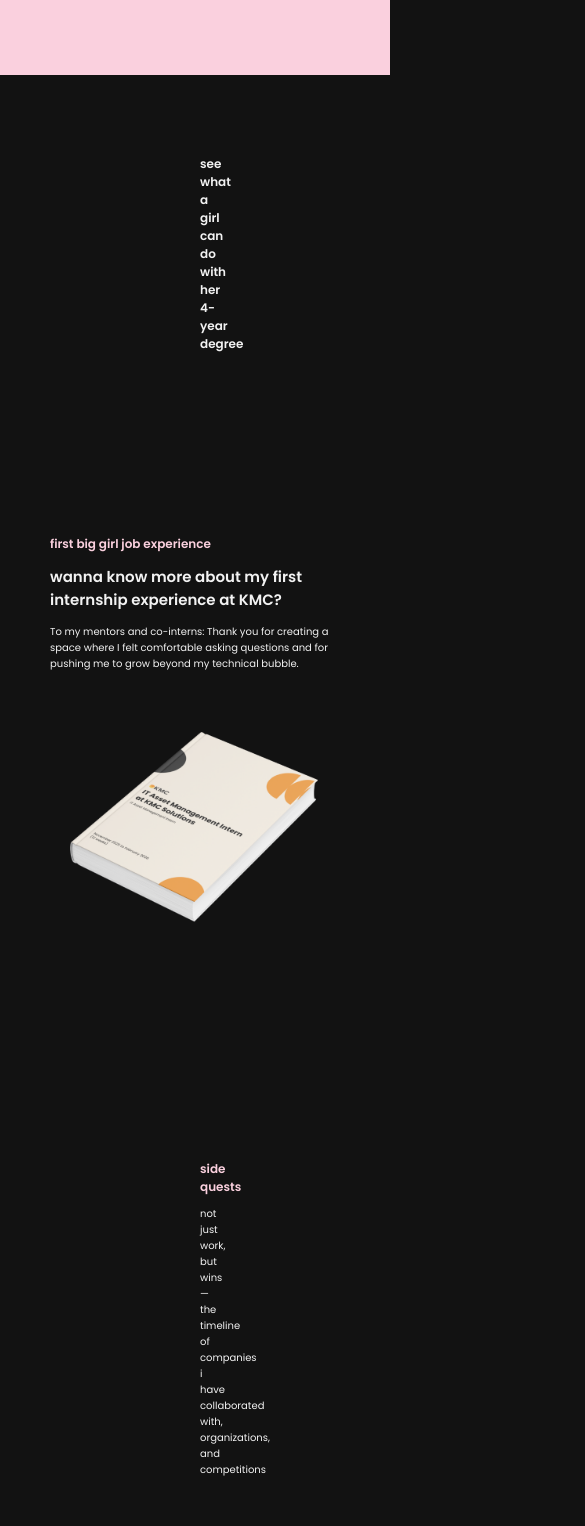
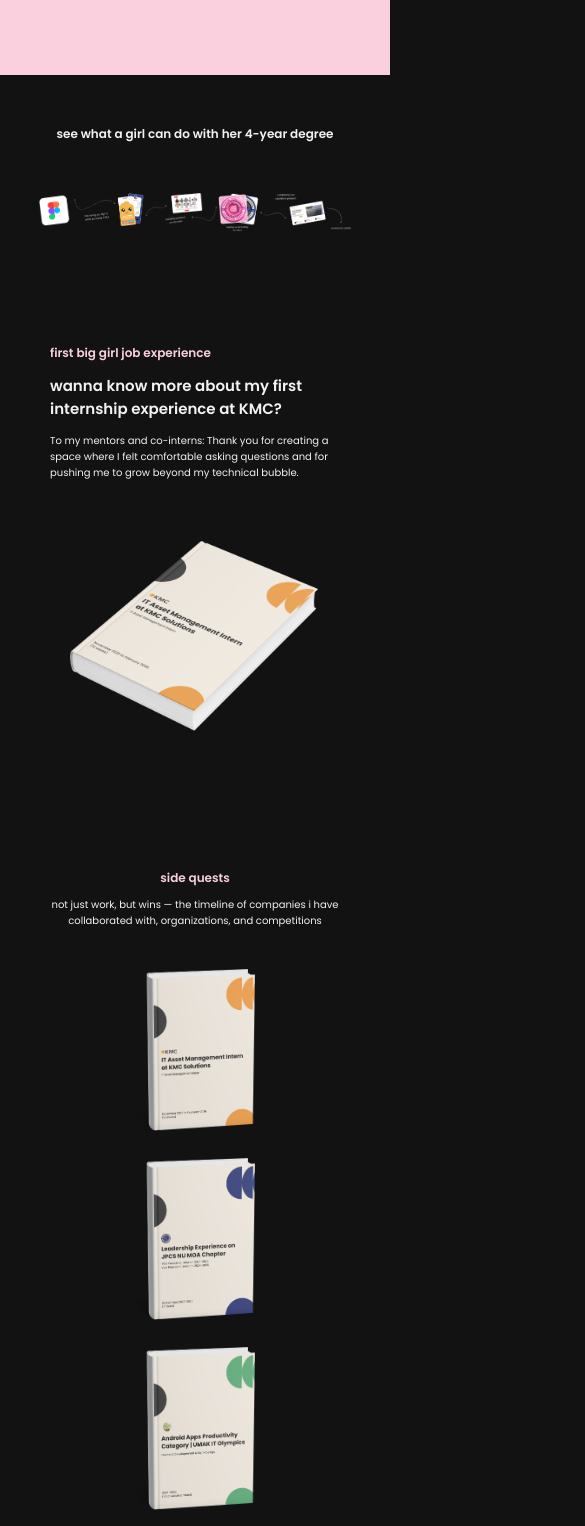
Before and after one commit to marianadine/mariafaye, a React (Create React App) app: page / in a window 390 px wide. Shown: the part 360-1886 px from the top of the page, 585 px wide, since content can reach past the window. Built offline with nearby package versions, Linux system fonts and the light colour scheme.

Commit message:
Home: Section 4 Mobile Responsiveness

```diff
--- a/src/styles/HomeStyles.css
+++ b/src/styles/HomeStyles.css
@@ -56,6 +56,14 @@
     gap: 150px;
 }
 
+.home-section4-books a {
+    transition: transform 0.3s ease;
+}
+
+.home-section4-books a:hover {
+    transform: scale(1.05);
+}
+
 /* RESPONSIVENESS */
 @media (max-width: 1024px) {
     .home-section1 {
@@ -74,6 +82,10 @@
     .home-section1-right {
         width: 100%;
         text-align: left;
+    }
+
+    .home-section2 {
+        padding: 0px;
     }
 
     .homesection2 {
@@ -100,4 +112,19 @@
         max-width: 250px;
         margin-top: 50px;
     }
+
+    .home-section4 {
+        padding: 25px 0px;
+    }
+
+    .home-section4-books {
+        flex-direction: column;
+        gap: 20px;
+        margin-top: 40px;
+    }
+
+    .homesection4 {
+        width: 80%;
+        max-width: 150px;
+    }
 }
```
